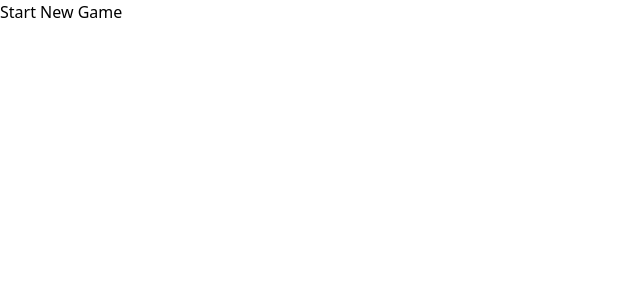
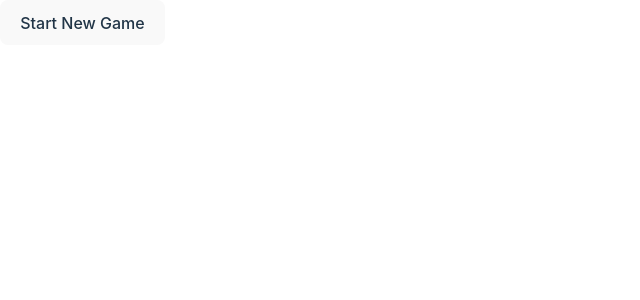
Before and after one commit to alonpinto/dazn-quiz-task, a React (Vite) app in the folder apps/web/: page / in a window 1280 px wide. Shown: the top 300 px of the page, without its empty margins (0-640 px from the left). Built offline with nearby package versions, Linux system fonts and the light colour scheme.

Commit message:
- ui alignments

```diff
--- a/apps/web/src/App.css
+++ b/apps/web/src/App.css
@@ -1,7 +1,3 @@
-@tailwind base;
-@tailwind components;
-@tailwind utilities;
-
 body {
   width: 100vh;
   height: 100vh;
--- a/apps/web/src/App.tsx
+++ b/apps/web/src/App.tsx
@@ -3,7 +3,7 @@ import Quiz from "./components/Quiz/Quiz";
 
 function App() {
   return (
-    <div className="flex h-full w-full justify-center items-center bg-slate-100 ">
+    <div className="flex w-1/2 h-full justify-center items-center bg-slate-100 align-middle text-center">
       <Quiz />
     </div>
   );
--- a/apps/web/src/components/Game/Game.tsx
+++ b/apps/web/src/components/Game/Game.tsx
@@ -2,9 +2,9 @@ import { useEffect, useState } from "react";
 import { QuestionClientDto } from "../../dtos/question.dto";
 
 import { GameStatisticsService } from "../../services/game.statistics";
+import GameStatistics from "../GameStatistics/GameStatistics";
 import QuizQuestion from "../QuizQuestion/QuizQuestion";
 import { GameStatus } from "./GameStatus";
-import GameStatistics from "../GameStatistics/GameStatistics";
 
 interface GameProps {
   handleNewGameClicked: () => void;
@@ -52,11 +52,10 @@ const Game = ({
   };
 
   return (
-    <div>
+    <div className="flex align-middle">
       {gameStatus === GameStatus.ENDED && (
         <>
-          <div> Game ended </div>
-          <GameStatistics />
+          <h2> Game Ended </h2>
         </>
       )}
 
@@ -71,6 +70,12 @@ const Game = ({
       ) : (
         <div>No Question</div>
       )}
+
+      {gameStatus === GameStatus.ENDED && (
+        <>
+          <GameStatistics />
+        </>
+      )}
     </div>
   );
 };
--- a/apps/web/src/components/GameStatistics/GameStatistics.tsx
+++ b/apps/web/src/components/GameStatistics/GameStatistics.tsx
@@ -34,8 +34,8 @@ const GameStatistics = () => {
 
   return (
     <div className="py-24">
-      <h1 className="text-2xl">Game Statistic</h1>
-
+      <h3 className="text-lg">Game Statistic</h3>
+      <section>
         <div>Game Duration: {gameDurationInSeconds.toFixed(0)} seconds</div>
         <div>Correct Answers: {numberOfCurrentAnswers}</div>
         <div>Wrong Answers: {numberOfWrongAnswers}</div>
@@ -54,6 +54,7 @@ const GameStatistics = () => {
           {(durationForWrongAnswer / numberOfWrongAnswers).toFixed(2)}
         </div>
         <div>Given Hints:{givenHint}</div>
+      </section>
     </div>
   );
 };
--- a/apps/web/src/index.css
+++ b/apps/web/src/index.css
@@ -2,7 +2,76 @@
 @tailwind components;
 @tailwind utilities;
 
+:root {
+  font-family: Inter, system-ui, Avenir, Helvetica, Arial, sans-serif;
+  line-height: 1.5;
+  font-weight: 400;
+
+  color-scheme: light dark;
+  color: rgba(255, 255, 255, 0.87);
+  background-color: #242424;
+
+  font-synthesis: none;
+  text-rendering: optimizeLegibility;
+  -webkit-font-smoothing: antialiased;
+  -moz-osx-font-smoothing: grayscale;
+}
+
+a {
+  font-weight: 500;
+  color: #646cff;
+  text-decoration: inherit;
+}
+a:hover {
+  color: #535bf2;
+}
+
 body {
-  width: 100vh;
+  margin: 4;
+  min-width: 640px;
+  min-height: 100vh;
+  width: 100vw;
+}
+
+#root {
+  width: 100vw;
   height: 100vh;
+  display: flex;
 }
+
+h1 {
+  font-size: 3.2em;
+  line-height: 1.1;
+}
+
+button {
+  border-radius: 8px;
+  border: 1px solid transparent;
+  padding: 0.6em 1.2em;
+  font-size: 1em;
+  font-weight: 500;
+  font-family: inherit;
+  background-color: #1a1a1a;
+  cursor: pointer;
+  transition: border-color 0.25s;
+}
+button:hover {
+  border-color: #646cff;
+}
+button:focus,
+button:focus-visible {
+  outline: 4px auto -webkit-focus-ring-color;
+}
+
+@media (prefers-color-scheme: light) {
+  :root {
+    color: #213547;
+    background-color: #ffffff;
+  }
+  a:hover {
+    color: #747bff;
+  }
+  button {
+    background-color: #f9f9f9;
+  }
+}
```
Lines whose indentation alone changed are shown as unchanged.
